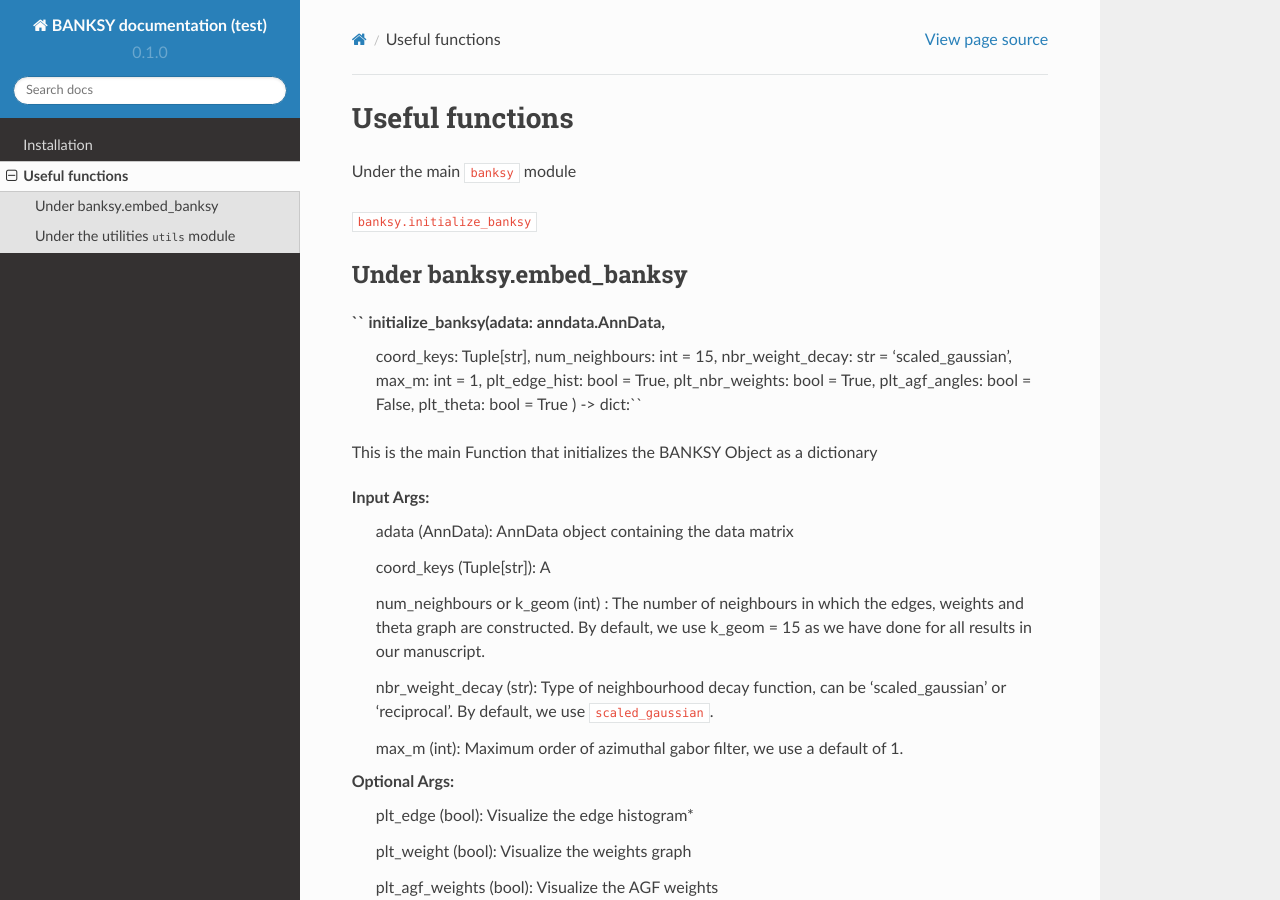
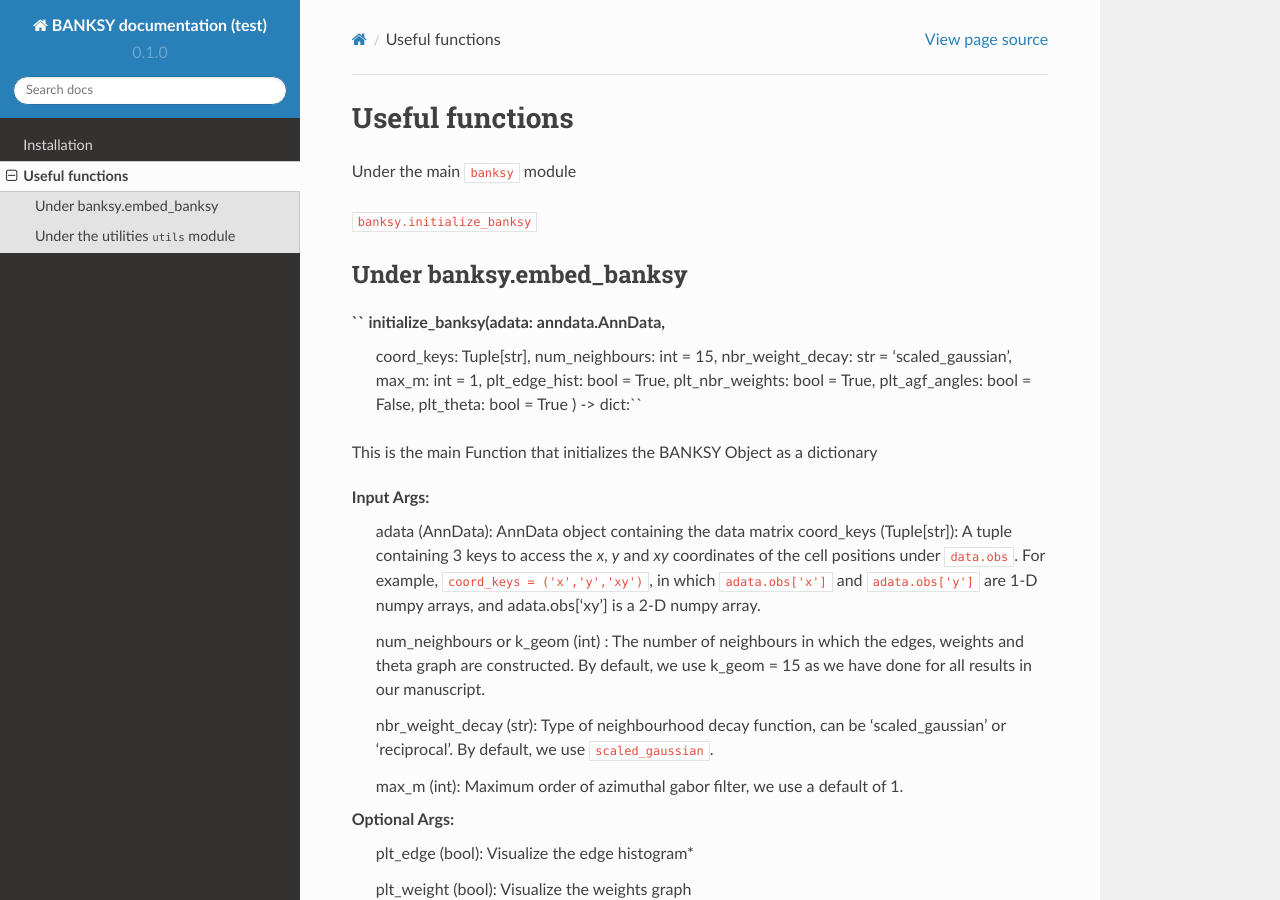
Before and after one commit to yifei-1021/read-the-docs, a Sphinx documentation site: the page built from docs/source/api.rst, in a window 1280 px wide and 900 px high. Built offline with Sphinx 7.4.7 and the Read the Docs theme 2.0.0, drawn with Linux system fonts in a browser that asks for light colours; pages that are not in the unit, such as notebooks, are missing from menus.

```diff
--- a/docs/source/api.rst
+++ b/docs/source/api.rst
@@ -22,8 +22,7 @@ This is the main Function that initializes the BANKSY Object as a dictionary
 
 Input Args:
     adata (AnnData): AnnData object containing the data matrix
-
-    coord_keys (Tuple[str]): A
+    coord_keys (Tuple[str]): A tuple containing 3 keys to access the `x`, `y` and `xy` coordinates of the cell positions under ``data.obs``. For example, ``coord_keys = ('x','y','xy')``, in which ``adata.obs['x']`` and ``adata.obs['y']`` are 1-D numpy arrays, and adata.obs['xy'] is a 2-D numpy array.
 
     num_neighbours or k_geom (int) : The number of neighbours in which the edges, weights and theta graph are constructed. By default, we use k_geom = 15 as we have done for all results in our manuscript.
 
```
